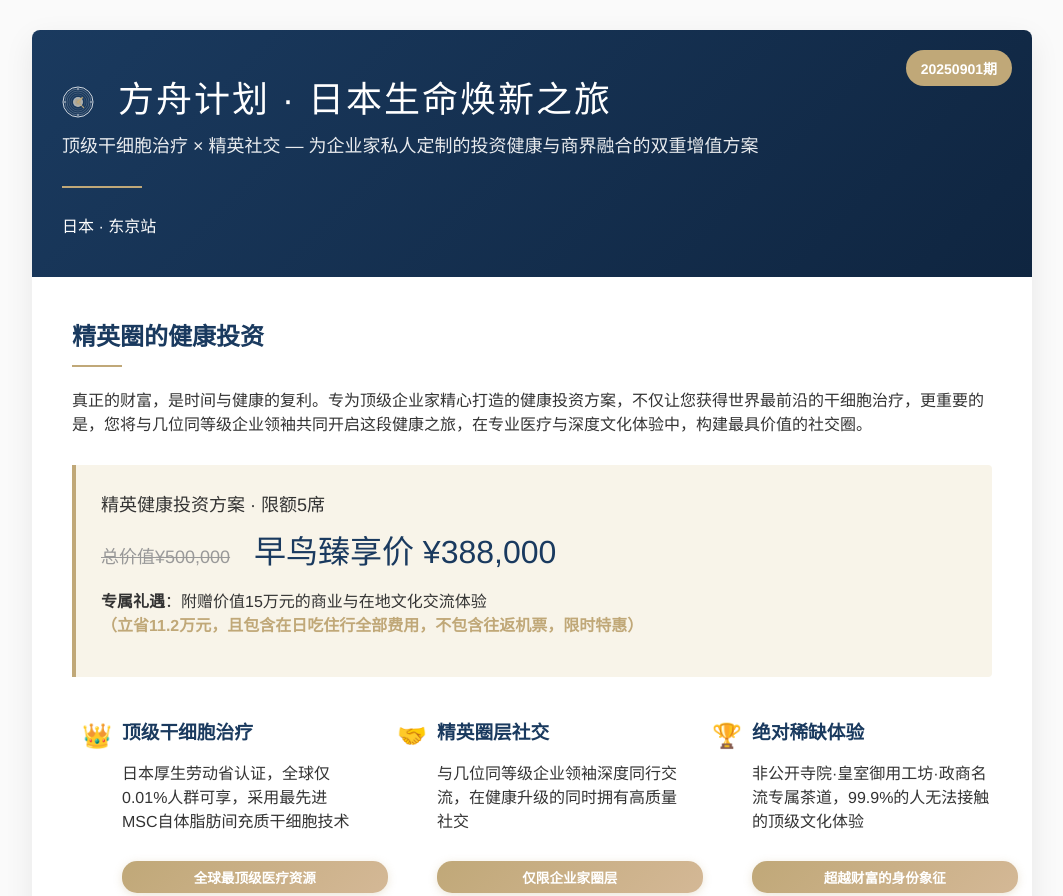
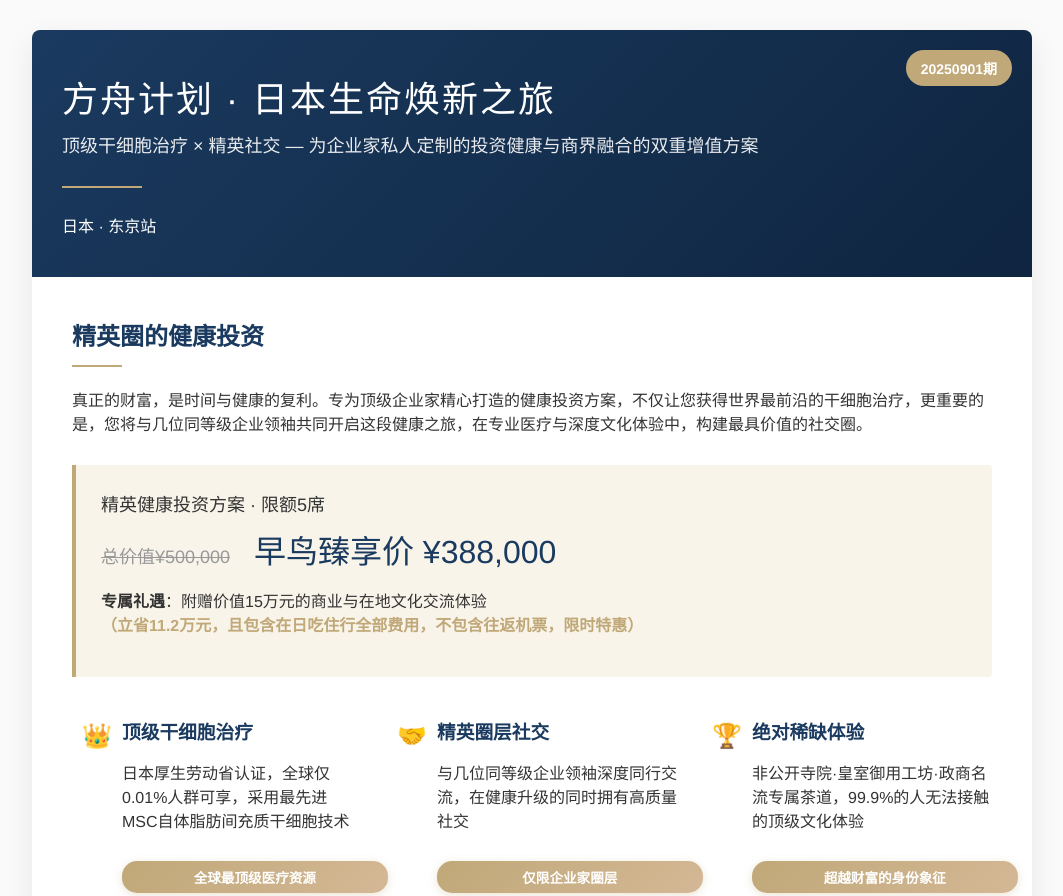
Before and after one commit to ronalzhang/wascell, a website: page index.html in a window 1280 px wide. Shown: the top 896 px of the page, without its empty margins (108-1171 px from the left). Drawn offline with Linux system fonts and the light colour scheme.

Commit message:
更新: 2025-07-23 09:28:38

```diff
--- a/index.html
+++ b/index.html
@@ -344,42 +344,7 @@
     <div class="luxury-card">
         <div class="header">
             <div class="badge">20250901期</div>
-            <h1>
-                <svg width="32" height="32" viewBox="0 0 64 64" style="vertical-align: middle; margin-right: 12px;" xmlns="http://www.w3.org/2000/svg">
-                    <defs>
-                        <radialGradient id="centerGradient" cx="50%" cy="50%" r="50%">
-                            <stop offset="0%" style="stop-color:#c0a878;stop-opacity:0.9"/>
-                            <stop offset="100%" style="stop-color:#ffffff;stop-opacity:0.7"/>
-                        </radialGradient>
-                        <radialGradient id="ringGradient" cx="50%" cy="50%" r="50%">
-                            <stop offset="0%" style="stop-color:#c0a878;stop-opacity:0.3"/>
-                            <stop offset="100%" style="stop-color:#ffffff;stop-opacity:0.8"/>
-                        </radialGradient>
-                    </defs>
-                    <circle cx="32" cy="32" r="30" fill="none" stroke="#ffffff" stroke-width="2" opacity="0.8"/>
-                    <circle cx="32" cy="32" r="26" fill="none" stroke="url(#ringGradient)" stroke-width="1" opacity="0.6"/>
-                    <circle cx="32" cy="32" r="22" fill="none" stroke="url(#ringGradient)" stroke-width="1" opacity="0.5"/>
-                    <circle cx="32" cy="32" r="18" fill="none" stroke="url(#ringGradient)" stroke-width="1" opacity="0.4"/>
-                    <circle cx="32" cy="32" r="14" fill="none" stroke="url(#ringGradient)" stroke-width="1" opacity="0.3"/>
-                    <circle cx="32" cy="32" r="10" fill="url(#centerGradient)" opacity="0.9"/>
-                    <path d="M22 32 Q32 22 42 32 Q32 42 22 32" fill="none" stroke="#c0a878" stroke-width="1" opacity="0.6"/>
-                    <path d="M32 22 Q42 32 32 42 Q22 32 32 22" fill="none" stroke="#c0a878" stroke-width="1" opacity="0.6"/>
-                    <g stroke="#ffffff" stroke-width="2" opacity="0.7">
-                        <line x1="32" y1="4" x2="32" y2="8"/>
-                        <line x1="60" y1="32" x2="56" y2="32"/>
-                        <line x1="32" y1="60" x2="32" y2="56"/>
-                        <line x1="4" y1="32" x2="8" y2="32"/>
-                    </g>
-                    <g transform="rotate(45 32 32)">
-                        <line x1="32" y1="32" x2="32" y2="20" stroke="#c0a878" stroke-width="3" stroke-linecap="round"/>
-                    </g>
-                    <g transform="rotate(135 32 32)">
-                        <line x1="32" y1="32" x2="32" y2="16" stroke="#c0a878" stroke-width="2" stroke-linecap="round"/>
-                    </g>
-                    <circle cx="32" cy="32" r="2" fill="#c0a878"/>
-                </svg>
-                方舟计划 · 日本生命焕新之旅
-            </h1>
+            <h1>方舟计划 · 日本生命焕新之旅</h1>
             <div class="subtitle">顶级干细胞治疗 × 精英社交 — 为企业家私人定制的投资健康与商界融合的双重增值方案</div>
             <div class="gold-divider"></div>日本 · 东京站
         </div>
```
Also changed, not shown: favicon.ico, favicon.png, favicon.svg, veer-414624894.jpg (added).
